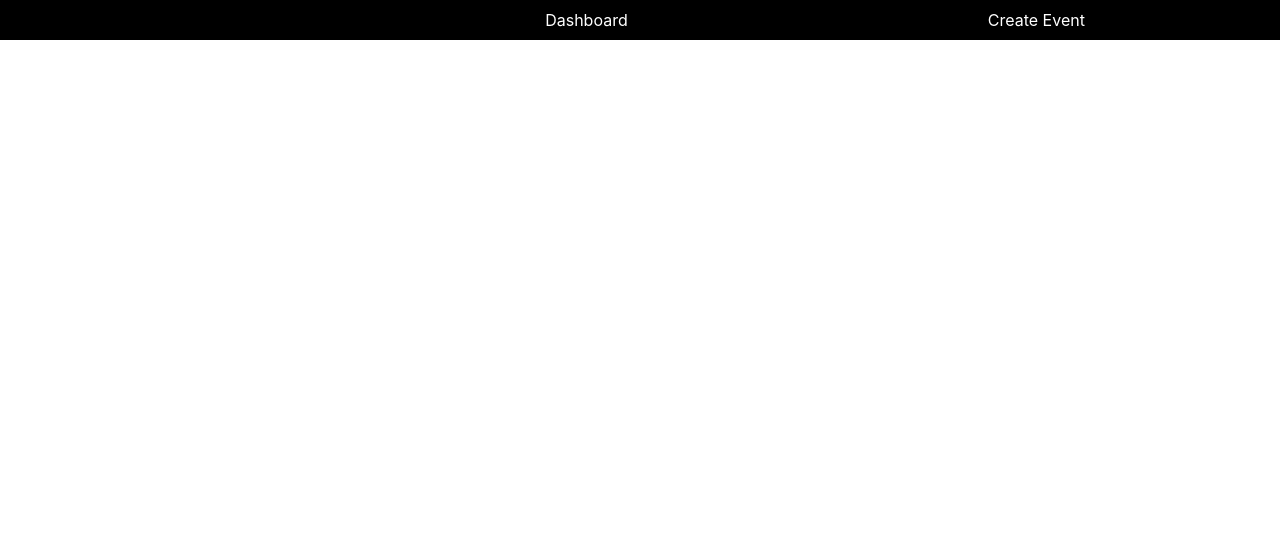
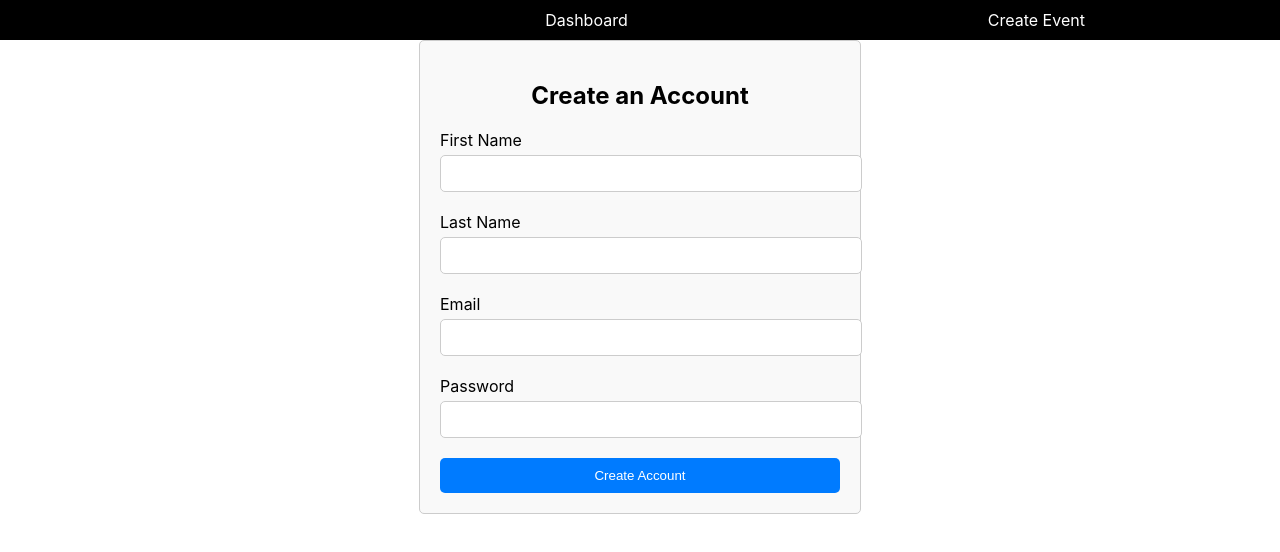
Before and after one commit to GavinArnett/OwlJudge, a React (Create React App) app in the folder owl-judge/: page /create-user in a window 1280 px wide. Shown: the top 552 px of the page. Built offline with nearby package versions, Linux system fonts and the light colour scheme.

Commit message:
Added a Create user page
does not submit information to firebase yet

```diff
--- a/owl-judge/src/App.js
+++ b/owl-judge/src/App.js
@@ -3,6 +3,7 @@ import { BrowserRouter as Router, Route, Routes } from 'react-router-dom';
 import Dashboard from './components/Dashboard';
 import EventForm from './components/EventForm';
 import Navigation from './components/Navigation';
+import CreateUser from './components/CreateUser';
 
 function App() {
   return (
@@ -11,6 +12,7 @@ function App() {
       <Routes>
         <Route path="/" element={<Dashboard />} />
         <Route path="/event-form" element={<EventForm />} />
+        <Route path="/create-user" element={<CreateUser />} />
       </Routes>
     </Router>
   );
--- /dev/null
+++ b/owl-judge/src/components/CreateUser.css
@@ -0,0 +1,49 @@
+.create-user {
+    max-width: 400px;
+    margin: 0 auto;
+    padding: 20px;
+    border: 1px solid #ccc;
+    border-radius: 5px;
+    background-color: #f9f9f9;
+  }
+
+  .create-user h2 {
+    text-align: center;
+    margin-bottom: 20px;
+  }
+
+  .form-group {
+    margin-bottom: 20px;
+  }
+
+  .form-group label {
+    display: block;
+    margin-bottom: 5px;
+  }
+
+  .form-group input {
+    width: 100%;
+    padding: 10px;
+    border: 1px solid #ccc;
+    border-radius: 5px;
+  }
+
+  .error {
+    color: red;
+    margin-top: 5px;
+  }
+
+  button {
+    display: block;
+    width: 100%;
+    padding: 10px;
+    border: none;
+    border-radius: 5px;
+    background-color: #007bff;
+    color: #fff;
+    cursor: pointer;
+  }
+
+  button:hover {
+    background-color: #0056b3;
+  }
--- /dev/null
+++ b/owl-judge/src/components/CreateUser.js
@@ -0,0 +1,99 @@
+import React, { useState } from 'react';
+import './CreateUser.css'; // Style file for the component
+
+function CreateUser() {
+  const [firstName, setFirstName] = useState('');
+  const [lastName, setLastName] = useState('');
+  const [email, setEmail] = useState('');
+  const [password, setPassword] = useState('');
+  const [emailError, setEmailError] = useState('');
+  const [passwordError, setPasswordError] = useState('');
+
+  const handleSubmit = (e) => {
+    e.preventDefault();
+    if (!validateEmail(email)) {
+      setEmailError('Please enter a valid email address.');
+      return;
+    }
+    if (password.length < 6) {
+      setPasswordError('Password must be at least 6 characters long.');
+      return;
+    }
+    // Here you can add code to handle form submission, e.g., sending data to Firebase
+    console.log('Form submitted:', { firstName, lastName, email, password });
+    // Reset form fields after submission
+    setFirstName('');
+    setLastName('');
+    setEmail('');
+    setPassword('');
+    setEmailError('');
+    setPasswordError('');
+  };
+
+  const handleEmailChange = (e) => {
+    setEmail(e.target.value);
+    if (validateEmail(e.target.value)) {
+      setEmailError('');
+    } else {
+      setEmailError('Please enter a valid email address.');
+    }
+  };
+
+  const validateEmail = (email) => {
+    const regex = /^[^\s@]+@[^\s@]+\.[^\s@]+$/;
+    return regex.test(email);
+  };
+
+  return (
+    <div className="create-user">
+      <h2>Create an Account</h2>
+      <form onSubmit={handleSubmit}>
+        <div className="form-group">
+          <label htmlFor="firstName">First Name</label>
+          <input
+            type="text"
+            id="firstName"
+            value={firstName}
+            onChange={(e) => setFirstName(e.target.value)}
+            required
+          />
+        </div>
+        <div className="form-group">
+          <label htmlFor="lastName">Last Name</label>
+          <input
+            type="text"
+            id="lastName"
+            value={lastName}
+            onChange={(e) => setLastName(e.target.value)}
+            required
+          />
+        </div>
+        <div className="form-group">
+          <label htmlFor="email">Email</label>
+          <input
+            type="email"
+            id="email"
+            value={email}
+            onChange={handleEmailChange}
+            required
+          />
+          {emailError && <p className="error">{emailError}</p>}
+        </div>
+        <div className="form-group">
+          <label htmlFor="password">Password</label>
+          <input
+            type="password"
+            id="password"
+            value={password}
+            onChange={(e) => setPassword(e.target.value)}
+            required
+          />
+          {passwordError && <p className="error">{passwordError}</p>}
+        </div>
+        <button type="submit">Create Account</button>
+      </form>
+    </div>
+  );
+}
+
+export default CreateUser;
```
